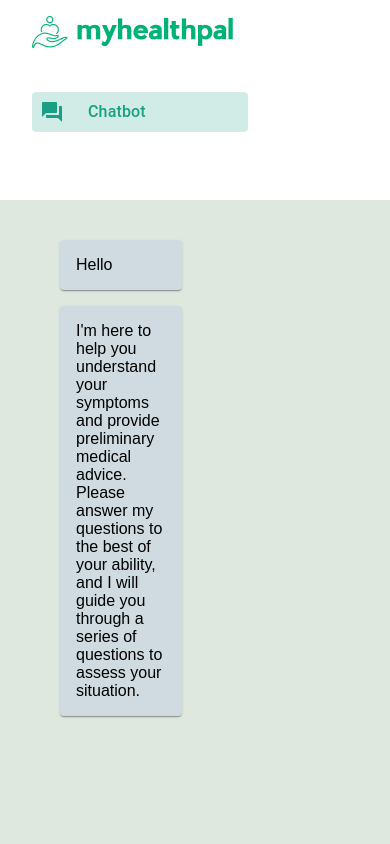
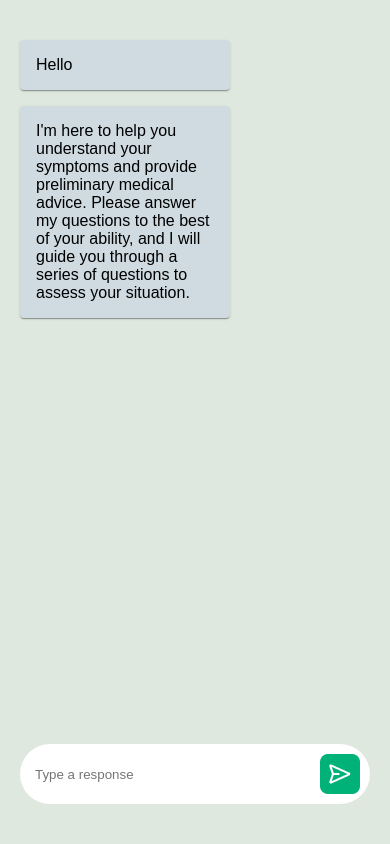
Before and after one commit to hemarle/health, a React (Create React App) app: page / in a window 390 px wide. Shown: the top 844 px of the page. Built offline with nearby package versions, Linux system fonts and the light colour scheme; a web font is replaced by a local one.

Commit message:
mobile 1

```diff
--- a/src/components/chat/ChatCard.jsx
+++ b/src/components/chat/ChatCard.jsx
@@ -21,6 +21,9 @@ function ChatCard({ key, text, type }) {
               ? "rgba(0, 178, 119, 0.8)"
               : "rgba(75, 113, 246, 0.1)",
           color: type === "receiver" ? "white" : "black",
+          "@media (max-width:768px)": {
+            maxWidth: "60%",
+          },
         }}
       >
         <p dangerouslySetInnerHTML={{ __html: text }} />
--- a/src/components/layout/Layout.jsx
+++ b/src/components/layout/Layout.jsx
@@ -7,7 +7,13 @@ function Layout({ children }) {
     <Box sx={{ minHeight: "100vh" }}>
       <Stack direction={{ xs: "column", lg: "row" }}>
         {/* sidebar */}
-        <Box sx={{ backgroundColor: "white", flexBasis: "200px" }}>
+        <Box
+          sx={{
+            backgroundColor: "white",
+            flexBasis: "200px",
+            "@media (max-width:768px)": { display: "none" },
+          }}
+        >
           <SideBar />
         </Box>
         {/* Container */}
--- a/src/pages/chat/Chat.jsx
+++ b/src/pages/chat/Chat.jsx
@@ -33,6 +33,9 @@ function Chat() {
           height: "calc(100vh - 140px)",
           overflowY: "scroll",
           padding: "40px 60px",
+          "@media (max-width:768px)": {
+            padding: "40px 20px",
+          },
         }}
       >
         {messages.map((message, index) => (
@@ -52,6 +55,9 @@ function Chat() {
               padding: "5px 80px 5px  20px",
               // padding: "2px 10px",
               borderRadius: "50px",
+              "@media (max-width:768px)": {
+                padding: "5px",
+              },
             }}
           >
             {/* <TextField fullWidth sx={{ outline: "none" }} /> */}
```
